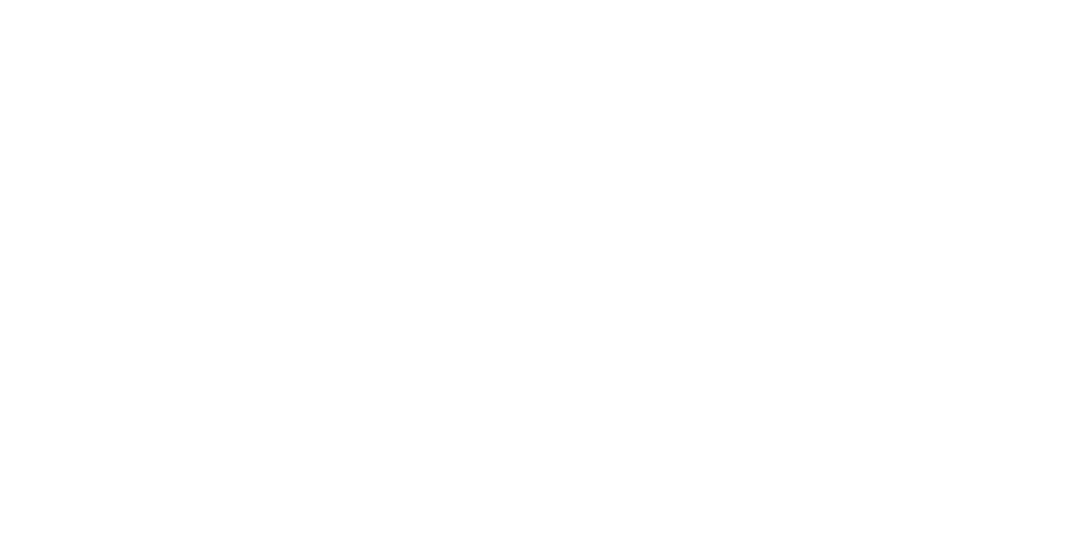
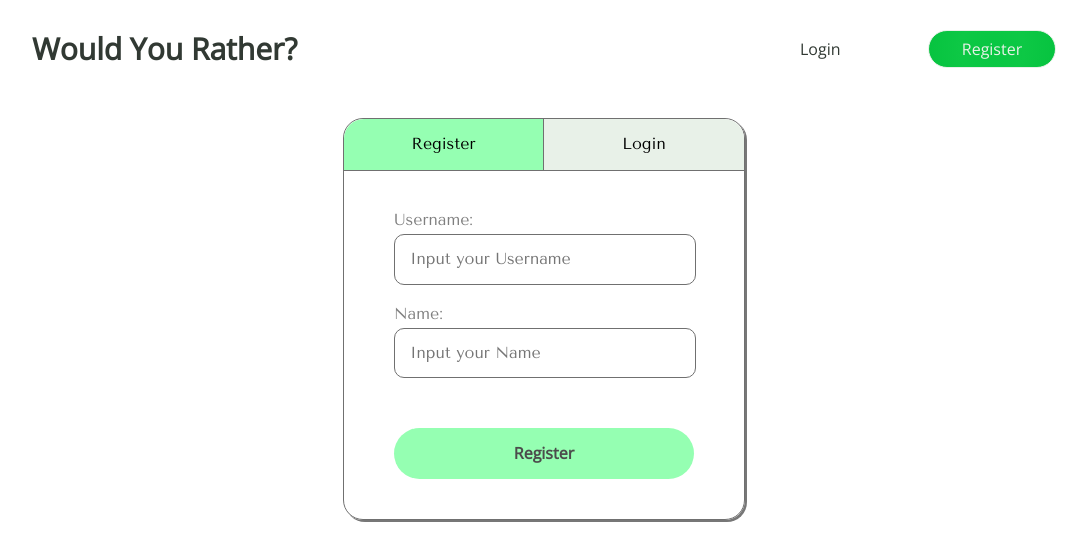
Before and after one commit to BrainBuzzer/would_you_rather, a React (Create React App) app: page /auth in a window 1280 px wide. Shown: the top 560 px of the page, without its empty margins (96-1183 px from the left). Built offline with nearby package versions, Linux system fonts and the light colour scheme.

Commit message:
Add Auth Component skeleton

```diff
--- a/src/components/App.js
+++ b/src/components/App.js
@@ -1,12 +1,16 @@
 import React, { Component } from 'react'
 import { Route } from 'react-router-dom'
 import Home from './Home'
+import Auth from './Auth'
 
 class App extends Component {
   render () {
     return (
       <div>
         <Route exact path='/' component={Home} />
+        <div className="container">
+          <Route exact path='/auth' component={Auth} />
+        </div>
       </div>
     )
   }
--- /dev/null
+++ b/src/components/Auth.js
@@ -0,0 +1,70 @@
+import React, { Component } from 'react'
+import HomeNav from './Navigation/HomeNav'
+
+class Auth extends Component {
+  state = {
+    login: false
+  }
+
+  constructor () {
+    super()
+    this.handleSwitch = this.handleSwitch.bind(this)
+  }
+
+  handleSwitch (action) {
+    switch(action) {
+      case 'login':
+        this.setState({ login: true })
+        break;
+      case 'register':
+        this.setState({ login: false })
+        break;
+      default:
+        break;
+    }
+  }
+
+  render() {
+    const { login } = this.state
+
+    return (
+      <div>
+        <HomeNav />
+        <div className="centered">
+          <div className="registration-box">
+            <div className="buttons">
+              <div className={login ? "register-button button" : "register-button button active"} onClick={() => this.handleSwitch('register')}>Register</div>
+              <div className={login ? "login-button button active" : "login-button button"} onClick={() => this.handleSwitch('login')}>Login</div>
+            </div>
+            <div className="sections">
+              <div className={login ? "register-section hidden" : "register-section"} id='register-section'>
+                <form>
+                  <div className="input-field">
+                    <label for="username">Username:</label><br />
+                    <input type="text" id="username" placeholder="Input your Username" />
+                  </div>
+                  <div className="input-field">
+                    <label for="name">Name:</label><br />
+                    <input type="text" id="name" placeholder="Input your Name" />
+                  </div>
+                  <button type="submit" className="submit-button">Register</button>
+                </form>
+              </div>
+              <div className={login ? "login-section" : "login-section hidden"} id='login-section'>
+                <form>
+                  <div className="input-field">
+                    <label for="username">Username:</label><br/ >
+                    <input type="text" id="username" placeholder="Input your Username" />
+                  </div>
+                  <button type="submit" className="submit-button">Login</button>
+                </form>
+              </div>
+            </div>
+          </div>
+        </div>
+      </div>
+    )
+  }
+}
+
+export default Auth
```
